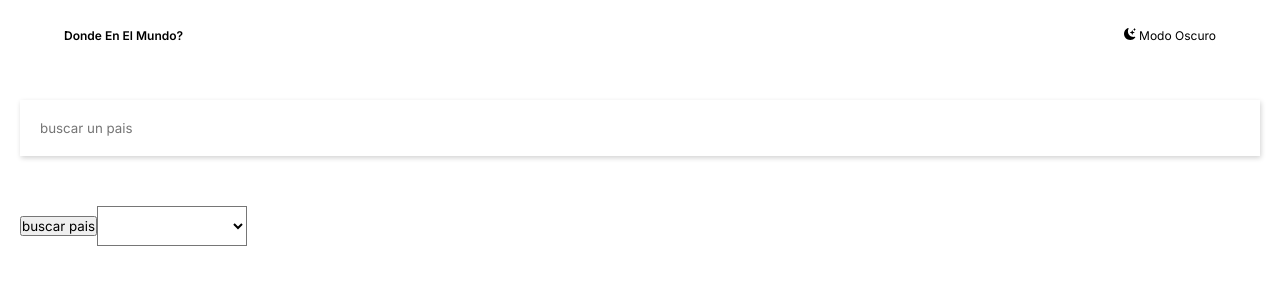
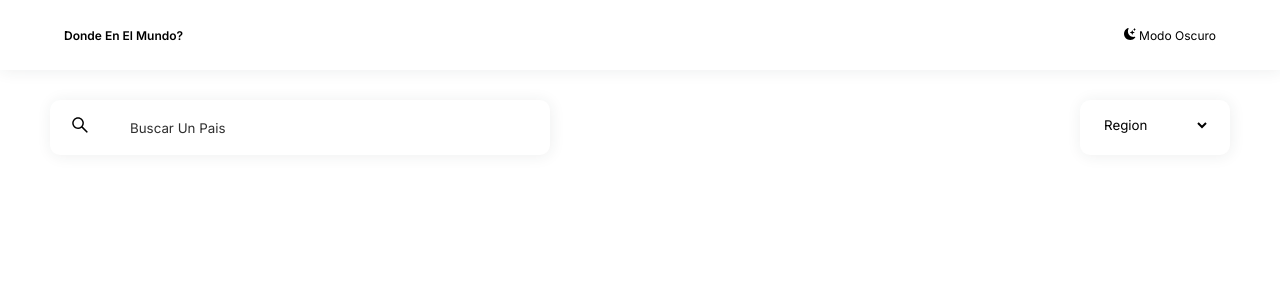
Before and after one commit to Diego-Aldao/api-banderas, a React (Vite) app: page / in a window 1280 px wide. Shown: the top 300 px of the page. Built offline with nearby package versions, Linux system fonts and the light colour scheme; no server answers.

Commit message:
terminado el layout de la pagina principal

```diff
--- a/src/App.jsx
+++ b/src/App.jsx
@@ -4,12 +4,21 @@ import Contenedor from "./components/Contenedor";
 import Detalle from "./components/Detalle";
 import Layout from "./layouts/Layout";
 import { useState } from "react";
+import styled from "styled-components";
+
+const ContenedorApp = styled.div`
+  background: ${(props) =>
+    props.darkMode
+      ? "var(--color-principal-dark)"
+      : "var(--color-principal-light)"};
+  color: ${(props) => (props.darkMode ? "#fff" : "#000")};
+`;
 
 function App() {
   const [pais, setPais] = useState("");
   const [darkMode, setDarkMode] = useState(false);
   return (
-    <>
+    <ContenedorApp darkMode={darkMode}>
       <Routes>
         <Route
           path="/"
@@ -28,7 +37,7 @@ function App() {
           }
         />
       </Routes>
-    </>
+    </ContenedorApp>
   );
 }
 
--- a/src/components/Card.jsx
+++ b/src/components/Card.jsx
@@ -4,30 +4,41 @@ import styled from "styled-components";
 
 const Item = styled.div`
   width: 100%;
+  box-shadow: 1px 1px 15px #212e3714;
   border-radius: 10px;
-  box-shadow: 1px 1px 5px lightgray;
-  margin-bottom: 20px;
-  img {
-    width: 100%;
-    height: 150px;
-  }
+  max-width: 400px;
+  margin: 0 auto;
   background: ${(props) =>
     props.darkMode
       ? "var(--color-secundario-dark)"
       : "var(--color-principal-light)"};
   color: ${(props) => (props.darkMode ? "#fff" : "#000")};
+  img {
+    width: 100%;
+    height: 55vw;
+    max-height: 240px;
+  }
+
+  @media (min-width: 1024px) {
+    img {
+      height: 12vw;
+    }
+  }
 `;
 const ContenidoItem = styled.div`
   width: 100%;
   padding: 30px 20px;
   text-transform: capitalize;
   h1 {
-    font-weight: 700;
+    font-weight: 600;
     margin: 0 0 20px;
   }
   p {
     margin: 0 0 10px;
     font-weight: 500;
+  }
+  span {
+    font-weight: 300;
   }
 `;
 
@@ -43,22 +54,28 @@ const Card = ({ dataPaises, setPais, darkMode }) => {
 
   const item = data.map((pais) => {
     return (
-      <Link to={"/detalle"}>
       <Item
         darkMode={darkMode}
         key={pais.population}
         data-pais={pais.name.common}
         onClick={handleClick}
       >
+        <Link to={"/detalle"}>
           <img src={pais.flags.png} alt="" />
           <ContenidoItem>
             <h1>{pais.name.common}</h1>
-            <p>poblacion:{pais.population}</p>
-            <p>region:{pais.region}</p>
-            <p>capital:{pais.capital[0]}</p>
+            <p>
+              población: <span>{pais.population}</span>
+            </p>
+            <p>
+              región: <span>{pais.region}</span>
+            </p>
+            <p>
+              capital: <span>{pais.capital[0]}</span>
+            </p>
           </ContenidoItem>
+        </Link>
       </Item>
-      </Link>
     );
   });
 
--- a/src/components/Contenedor.jsx
+++ b/src/components/Contenedor.jsx
@@ -5,14 +5,19 @@ import Searchbar from "./Searchbar";
 import { useState, useEffect } from "react";
 import Card from "./Card";
 
-const Contenido = styled.section`
+const ContenedorCards = styled.section`
+  display: grid;
+  grid-template-columns: 1fr;
   width: 100%;
-  padding: 30px 20px;
-  background: ${(props) =>
-    props.darkMode
-      ? "var(--color-principal-dark)"
-      : "var(--color-principal-light)"};
-  color: ${(props) => (props.darkMode ? "#fff" : "#000")};
+  min-height: 100vh;
+  @media (min-width: 768px) {
+    grid-template-columns: 1fr 1fr;
+    gap: 25px;
+  }
+  @media (min-width: 1024px) {
+    grid-template-columns: repeat(4, 1fr);
+    gap: 30px;
+  }
 `;
 
 const Contenedor = ({ setPais, darkMode }) => {
@@ -34,7 +39,7 @@ const Contenedor = ({ setPais, darkMode }) => {
   };
 
   return (
-    <Contenido darkMode={darkMode}>
+    <>
       <Searchbar
         setIsLoading={setIsLoading}
         setDataPaises={setDataPaises}
@@ -45,6 +50,7 @@ const Contenedor = ({ setPais, darkMode }) => {
         setDataPaises={setDataPaises}
         darkMode={darkMode}
       />
+      <ContenedorCards darkMode={darkMode}>
         {isLoading ? (
           <></>
         ) : (
@@ -54,7 +60,8 @@ const Contenedor = ({ setPais, darkMode }) => {
             darkMode={darkMode}
           ></Card>
         )}
-    </Contenido>
+      </ContenedorCards>
+    </>
   );
 };
 
--- a/src/components/Filter.jsx
+++ b/src/components/Filter.jsx
@@ -1,17 +1,26 @@
 import React from "react";
 import styled from "styled-components";
 
-const Selector = styled.select`
+const ContenedorSelector = styled.div`
   width: 150px;
-  padding: 10px;
-  text-transform: capitalize;
-  outline-color: lightgray;
+  padding: 0px 20px;
+  box-shadow: 1px 1px 15px #212e3714;
+  border-radius: 10px;
   margin-bottom: 50px;
   background: ${(props) =>
     props.darkMode
       ? "var(--color-secundario-dark)"
       : "var(--color-principal-light)"};
   color: ${(props) => (props.darkMode ? "#fff" : "#000")};
+`;
+
+const Selector = styled.select`
+  color: ${(props) => (props.darkMode ? "#fff" : "#000")};
+  width: 100%;
+  height: 50px;
+  text-transform: capitalize;
+  border: none;
+  background: none;
 `;
 
 const Filter = ({ setDataPaises, setIsLoading, darkMode }) => {
@@ -30,14 +39,18 @@ const Filter = ({ setDataPaises, setIsLoading, darkMode }) => {
   };
 
   return (
+    <ContenedorSelector darkMode={darkMode}>
       <Selector onChange={obtenerValue} darkMode={darkMode}>
-      <option value=""></option>
+        <option disabled selected>
+          Region
+        </option>
         <option value="americas">america</option>
         <option value="europe">europa</option>
         <option value="asia">asia</option>
         <option value="africa">africa</option>
         <option value="oceania">oceania</option>
       </Selector>
+    </ContenedorSelector>
   );
 };
 
--- a/src/components/Navbar.jsx
+++ b/src/components/Navbar.jsx
@@ -18,9 +18,9 @@ const Navegacion = styled.div`
   font-size: 12px;
   font-family: "Lucida Sans", "Lucida Sans Regular", "Lucida Grande",
     "Lucida Sans Unicode", Geneva, Verdana, sans-serif;
-  box-shadow: 1px 1px 10px lightgray;
+  box-shadow: 1px 1px 15px #212e3714;
   & span:nth-child(1) {
-    font-weight: bold;
+    font-weight: 600;
   }
 `;
 
--- a/src/components/Searchbar.jsx
+++ b/src/components/Searchbar.jsx
@@ -1,19 +1,50 @@
 import React from "react";
 import styled from "styled-components";
 import { useState } from "react";
+import { AiOutlineSearch } from "react-icons/ai";
 
-const InputBuscar = styled.input`
+const ContenedorInput = styled.div`
   width: 100%;
-  margin-bottom: 50px;
-  border: none;
-  box-shadow: 1px 2px 5px lightgray;
-  padding: 20px;
-  outline-color: gray;
+  max-width: 500px;
+  height: 55px;
   background: ${(props) =>
     props.darkMode
       ? "var(--color-secundario-dark)"
       : "var(--color-principal-light)"};
   color: ${(props) => (props.darkMode ? "#fff" : "#000")};
+  display: flex;
+  margin-bottom: 50px;
+  box-shadow: 1px 1px 15px #212e3714;
+  border-radius: 10px;
+  button {
+    min-width: 60px;
+    background: none;
+    border: none;
+    font-size: 20px;
+    color: ${(props) => (props.darkMode ? "#fff" : "#000")};
+  }
+`;
+
+const InputBuscar = styled.input`
+  width: 100%;
+  background: none;
+  border: none;
+  border-top-right-radius: 10px;
+  border-bottom-right-radius: 10px;
+  padding: 20px;
+  outline: solid 1px
+    ${(props) =>
+      props.darkMode
+        ? "var(-color-principal-dark)"
+        : "var(-color-principal-light)"};
+  color: ${(props) => (props.darkMode ? "#fff" : "#000")};
+  &::placeholder {
+    color: ${(props) => (props.darkMode ? "#e0e0e0" : "#2e2e2e")};
+    text-transform: capitalize;
+  }
+  &:focus {
+    outline: solid 1px var(--color-secundario-dark);
+  }
 `;
 
 const Searchbar = ({ setDataPaises, setIsLoading, darkMode }) => {
@@ -38,14 +69,16 @@ const Searchbar = ({ setDataPaises, setIsLoading, darkMode }) => {
   };
 
   return (
-    <>
+    <ContenedorInput darkMode={darkMode}>
+      <button onClick={handleClick}>
+        <AiOutlineSearch></AiOutlineSearch>
+      </button>
       <InputBuscar
+        darkMode={darkMode}
         placeholder="buscar un pais"
         onChange={handleChange}
-        darkMode={darkMode}
       ></InputBuscar>
-      <button onClick={handleClick}>buscar pais</button>
-    </>
+    </ContenedorInput>
   );
 };
 
--- a/src/layouts/Layout.jsx
+++ b/src/layouts/Layout.jsx
@@ -1,12 +1,27 @@
 import React from "react";
 import { Outlet } from "react-router-dom";
 import Navbar from "../components/Navbar";
+import styled from "styled-components";
+
+const ContenedorPrincipal = styled.div`
+  display: flex;
+  flex-wrap: wrap;
+  justify-content: space-between;
+  max-width: 1800px;
+  margin: 0 auto;
+  width: 100%;
+  padding: 30px 20px;
+  background: none;
+  @media (min-width: 1024px) {
+    padding: 30px 50px;
+  }
+`;
 
 const Layout = ({ children, setDarkMode, darkMode }) => {
   return (
     <>
       <Navbar setDarkMode={setDarkMode} darkMode={darkMode} />
-      {children}
+      <ContenedorPrincipal>{children}</ContenedorPrincipal>
     </>
   );
 };
```
Lines whose indentation alone changed are shown as unchanged.
